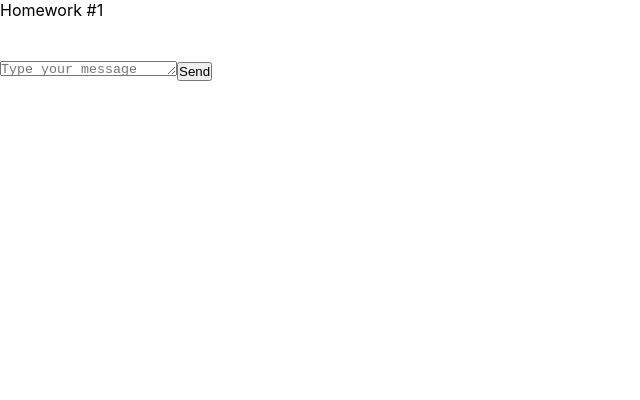
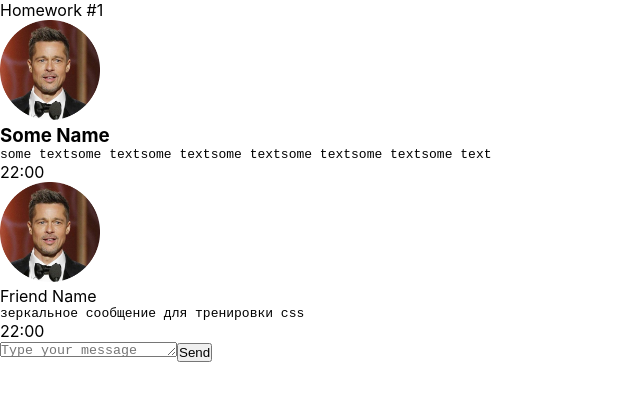
Before and after one commit to VladTomchuk/homeworks_since_sprint_2, a React (Create React App) app: page / in a window 1280 px wide. Shown: the top 400 px of the page, without its empty margins (0-640 px from the left). Built offline with nearby package versions, Linux system fonts and the light colour scheme.

Commit message:
Updated types for components and return info of messages

```diff
--- a/package.json
+++ b/package.json
@@ -32,7 +32,7 @@
     "build": "react-scripts build",
     "test": "react-scripts test",
     "eject": "react-scripts eject",
-    "predeploy": "npm run build",
+    "predeploy": "yarn run build",
     "deploy": "gh-pages -d build"
   },
   "eslintConfig": {
--- a/src/s2-homeworks/hw01/friend-message/FriendMessage.tsx
+++ b/src/s2-homeworks/hw01/friend-message/FriendMessage.tsx
@@ -1,8 +1,9 @@
 import React from 'react'
 import s from './FriendMessage.module.css'
+import {MessagePropsType} from "../message/Message";
 
 // создать тип вместо any и отобразить приходящие данные
-const FriendMessage = (props: any) => {
+const FriendMessage = (props: MessagePropsType) => {
     return (
         <div
             id={'hw1-friend-message-' + props.message.id}
@@ -12,7 +13,7 @@ const FriendMessage = (props: any) => {
                 <img
                     id={'hw1-friend-avatar-' + props.message.id}
                     // создаёт студент
-
+                    src={props.message.user.avatar} width={'100px'}
                     //
                 />
                 <div className={s.friendText}>
@@ -21,7 +22,7 @@ const FriendMessage = (props: any) => {
                         className={s.friendName}
                     >
                         {/*создаёт студент*/}
-
+                        {props.message.user.name}
                         {/**/}
                     </div>
                     <pre
@@ -29,7 +30,7 @@ const FriendMessage = (props: any) => {
                         className={s.friendMessageText}
                     >
                         {/*создаёт студент*/}
-
+                        {props.message.message.text}
                         {/**/}
                     </pre>
                 </div>
@@ -39,7 +40,7 @@ const FriendMessage = (props: any) => {
                 className={s.friendTime}
             >
                 {/*создаёт студент*/}
-
+                {props.message.message.time}
                 {/**/}
             </div>
         </div>
--- a/src/s2-homeworks/hw01/message/Message.tsx
+++ b/src/s2-homeworks/hw01/message/Message.tsx
@@ -1,8 +1,11 @@
 import React from 'react'
 import s from './Message.module.css'
+import {MessageType} from "../HW1";
 
 // нужно создать правильный тип вместо any
-export type MessagePropsType = any
+export type MessagePropsType = {
+    message: MessageType
+}
 
 // нужно отобразить приходящие данные
 const Message = (props: MessagePropsType) => {
@@ -12,25 +15,25 @@ const Message = (props: MessagePropsType) => {
                 <img
                     id={'hw1-avatar-' + props.message.id}
                     // создаёт студент
-
+                        src={props.message.user.avatar} width={"100px"}
                     //
                 />
                 <div className={s.text}>
                     <div id={'hw1-name-' + props.message.id} className={s.name}>
                         {/*создаёт студент*/}
-
+                            <h3>{props.message.user.name}</h3>
                         {/**/}
                     </div>
                     <pre id={'hw1-text-' + props.message.id} className={s.messageText}>
                         {/*создаёт студент*/}
-
+                        {props.message.message.text}
                         {/**/}
                     </pre>
                 </div>
             </div>
             <div id={'hw1-time-' + props.message.id} className={s.time}>
                 {/*создаёт студент*/}
-
+                {props.message.message.time}
                 {/**/}
             </div>
         </div>
```
Also changed, not shown: src/s2-homeworks/hw01/HW1.tsx (+15 -1 lines).
